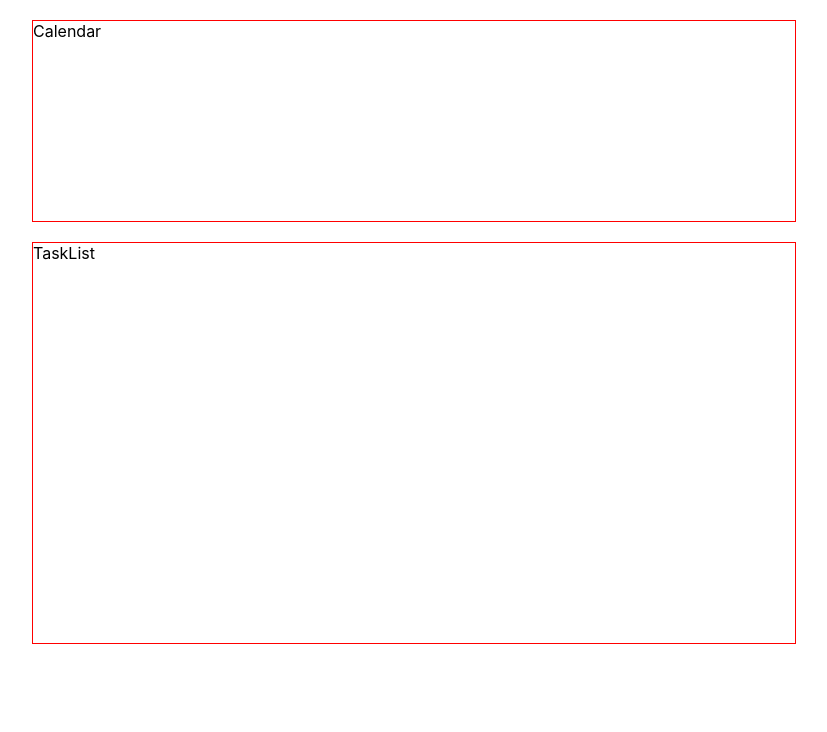
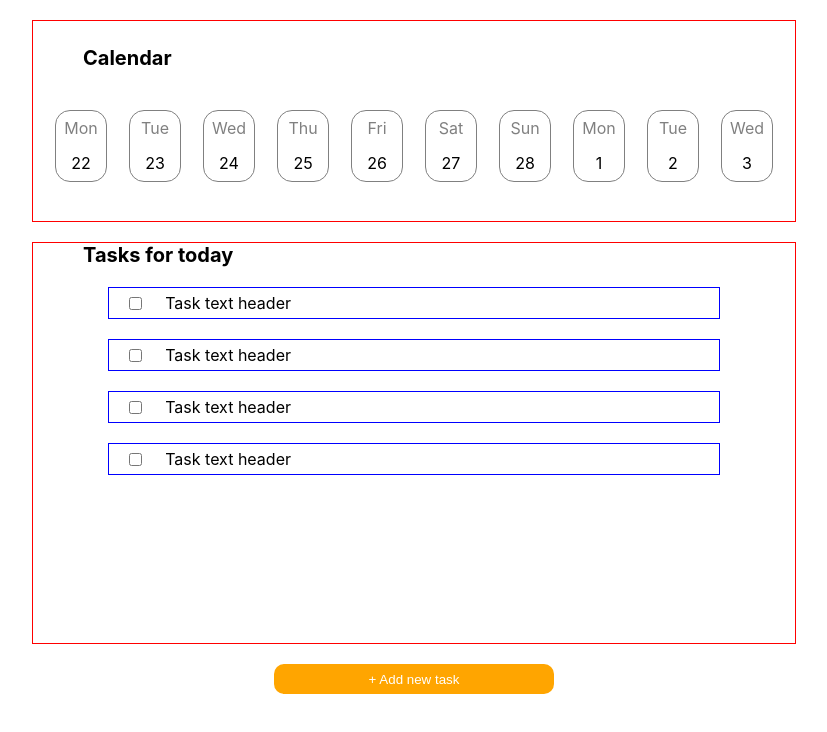
Before and after one commit to Uladzislau-Rahinia/Innowise-Practice-Level-1, a React (Create React App) app: page / in a window 1280 px wide. Shown: the top 732 px of the page, without its empty margins (226-1053 px from the left). Built offline with nearby package versions, Linux system fonts and the light colour scheme.

Commit message:
Added calendar view

```diff
--- a/src/components/Button/index.js
+++ b/src/components/Button/index.js
@@ -9,10 +9,19 @@ const StyledButton = styled.button`
   border-radius: 10px;
   color: white;
   outline: none;
+  cursor: pointer;
 `;
 
 const Button = (props) => {
-  return <StyledButton>{props.text}</StyledButton>;
+  return (
+    <StyledButton
+      onClick={() => {
+        console.log("button pressed");
+      }}
+    >
+      {props.text}
+    </StyledButton>
+  );
 };
 
 export default Button;
--- /dev/null
+++ b/src/components/Calendar/dayConfig.js
@@ -0,0 +1,11 @@
+const dayConfig = {
+  0: "Sun",
+  1: "Mon",
+  2: "Tue",
+  3: "Wed",
+  4: "Thu",
+  5: "Fri",
+  6: "Sat",
+};
+
+export default dayConfig;
--- a/src/components/Calendar/index.js
+++ b/src/components/Calendar/index.js
@@ -1,17 +1,66 @@
 import React from "react";
 import styled from "styled-components";
+import dayConfig from "./dayConfig";
 
 const CalendarContainer = styled.div`
   max-width: 762px;
   width: 90%;
   height: 200px;
   border: 1px solid red;
-  margin-bottom:20px;
-  margin-top:20px;
+  margin-bottom: 20px;
+  margin-top: 20px;
+  display: flex;
+  flex-direction: column;
+  justify-content: space-evenly;
+
+  & > span {
+    margin-left: 50px;
+    font-size: 20px;
+    font-weight: bold;
+  }
+`;
+
+const CalendarItemContainer = styled.div`
+  display: flex;
+  align-items: center;
+  justify-content: space-evenly;
+  width: 100%;
+  height: 100px;
+`;
+
+const CalendarItem = styled.div`
+  width: 50px;
+  height: 70px;
+  border: 1px solid gray;
+  border-radius: 15px;
+  display: flex;
+  flex-direction: column;
+  justify-content: space-around;
+  align-items: center;
+
+  .day {
+    color: grey;
+  }
 `;
 
 const Calendar = () => {
-  return <CalendarContainer>Calendar</CalendarContainer>;
+  let calendarItems = [];
+  let date = new Date(Date.now());
+  for (let i = 0; i < 10; i++) {
+    calendarItems.push(
+      <CalendarItem>
+        <span className="day">{dayConfig[date.getDay()]}</span>
+        <span className="date">{date.getDate()}</span>
+      </CalendarItem>
+    );
+    date.setDate(date.getDate() + 1);
+  }
+  return (
+    <CalendarContainer>
+      <span>Calendar</span>
+      <CalendarItemContainer>{calendarItems}</CalendarItemContainer>
+    </CalendarContainer>
+  );
 };
 
 export default Calendar;
--- a/src/components/TaskList/index.js
+++ b/src/components/TaskList/index.js
@@ -6,10 +6,54 @@ const TaskListContainer = styled.div`
   width: 90%;
   height: 400px;
   border: 1px solid red;
+  margin-bottom: 20px;
+  display: flex;
+  flex-direction: column;
+  align-items: center;
+
+  & > span {
+    align-self: flex-start;
+    margin-left: 50px;
+    font-size: 20px;
+    font-weight: bold;
+  }
+`;
+
+const Task = styled.div`
+  width: 80%;
+  height: 30px;
+  border: 1px solid blue;
+  margin-top: 20px;
+  display: flex;
+  align-items: center;
+
+  & > * {
+    margin-left: 20px;
+  }
 `;
 
 const TaskList = () => {
-  return <TaskListContainer>TaskList</TaskListContainer>;
+  return (
+    <TaskListContainer>
+      <span>Tasks for today</span>
+      <Task>
+        <input type="checkbox" />
+        <span>Task text header</span>
+      </Task>
+      <Task>
+        <input type="checkbox" />
+        <span>Task text header</span>
+      </Task>
+      <Task>
+        <input type="checkbox" />
+        <span>Task text header</span>
+      </Task>
+      <Task>
+        <input type="checkbox" />
+        <span>Task text header</span>
+      </Task>
+    </TaskListContainer>
+  );
 };
 
 export default TaskList;
--- a/src/features/HomePage/index.js
+++ b/src/features/HomePage/index.js
@@ -2,6 +2,7 @@ import React from "react";
 import styled from "styled-components";
 import TaskList from "../../components/TaskList";
 import Calendar from "../../components/Calendar";
+import Button from "../../components/Button";
 
 const TodoListWrapper = styled.div`
   width: 100%;
@@ -15,6 +16,7 @@ const HomePage = () => {
     <TodoListWrapper>
       <Calendar></Calendar>
       <TaskList></TaskList>
+      <Button text={"+ Add new task"} />
     </TodoListWrapper>
   );
 };
```
Also changed, not shown: src/components/Carousel/index.js (added).
